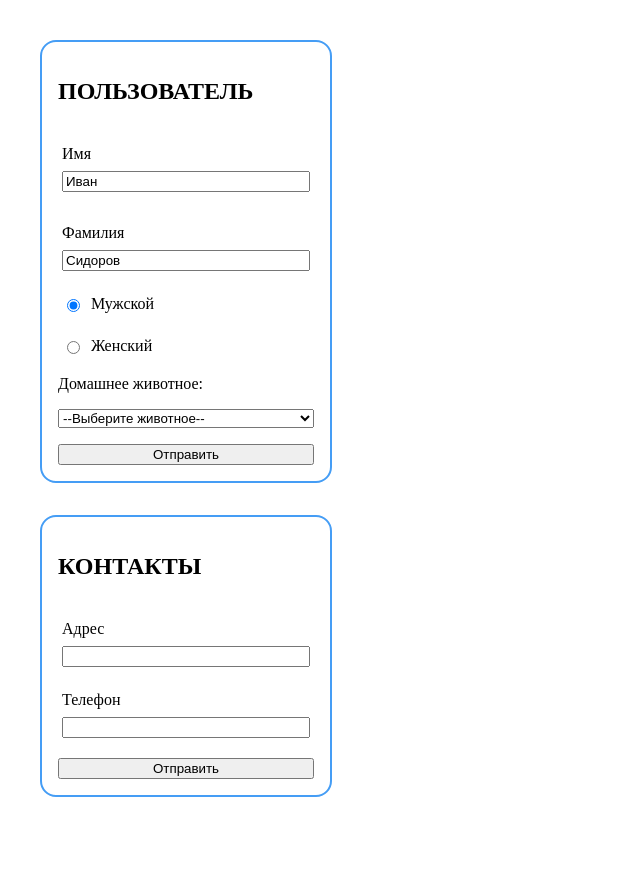
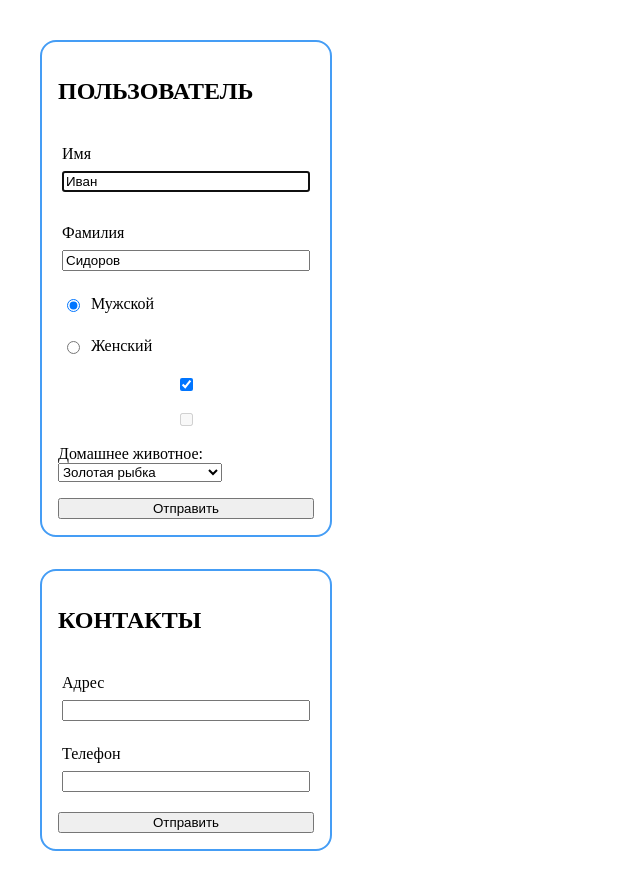
Before and after one commit to dpolevodin/lesson-js-core, a plain HTML site: page pages/form2.html in a window 1280 px wide. Shown: the whole page, without its empty margins (0-640 px from the left). Before the commit the page ends 869 px from the top, so only its background shows below. Drawn offline with Linux system fonts and the light colour scheme.

Commit message:
added examples

```diff
--- a/pages/form2.html
+++ b/pages/form2.html
@@ -35,13 +35,17 @@
     </style>
 </head>
 <body>
-<form class="form" name="mainForm" onsubmit="alert('Форма отправлена!')">
+
+<form class="form" name="mainForm" onubmit="alert('Форма отправлена!')" >
+
     <h2 class="form__title">ПОЛЬЗОВАТЕЛЬ</h2>
+
     <label class="form__label">
         Имя
         <input type="text" name="firstName" class="form__input" />
         <span id="result"></span>
     </label>
+
     <label class="form__label">
         Фамилия
         <input type="text" name="lastName" id="lastField" class="form__input" />
@@ -51,12 +55,17 @@
         <input type="radio" name="gender" class="form__input" value="male" checked/>
         Мужской
     </label>
+
     <label class="form__label form__label_inline">
-        <input type="radio" name="gender" class="form__input" value="female"/>
+        <input type="radio" name="gender" class="form__input" value="female" />
         Женский
     </label>
-    <label for="petSelect">Домашнее животное:</label>
-    <select name="pets" id="petSelect">
+    <input type="checkbox" name="isAdmin" />
+    <input type="checkbox" name="isStudent" />
+
+    <label>
+        Домашнее животное:
+        <select name="pets">
             <option value="">--Выберите животное--</option>
             <option value="dog">Собака</option>
             <option value="cat">Кошка</option>
@@ -64,8 +73,11 @@
             <option value="parrot">Паук</option>
             <option value="goldfish">Золотая рыбка</option>
         </select>
+    </label>
+
     <button type="submit" name="formButton">Отправить</button>
 </form>
+
 <form class="form" name="secondaryForm">
     <h2 class="form__title">КОНТАКТЫ</h2>
     <label class="form__label">
@@ -74,7 +86,7 @@
             type="text"
             name="address"
             class="form__input"
-            onchange="alert(`Введенный адрес: ${this.value}`)"
+            onchange="alert(`Еще раз проверьте введенный адрес: ${this.value}`)"
         />
     </label>
     <label class="form__label">
@@ -83,52 +95,158 @@
     </label>
     <button type="submit" tabindex="0">Отправить</button>
 </form>
+
 <script>
-    const mainForm = document.forms.mainForm;
-    const genderRadio = mainForm.elements['gender'][0]
-    const firstInput = mainForm.firstName
+    const forms = document.forms
+    // console.log(forms, 'forms')
+
+    const newForms = [...forms]
+    // console.log(Array.isArray(newForms), 'isArray')
+
+    // const mainForm = document.forms[0]
+    // console.log(mainForm, 'mainForm')
+
+    const mainForm = document.forms.mainForm
+    console.log(mainForm, 'mainForm')
+
+    const firstNameInput = mainForm.firstName
     const lastNameInput = mainForm.lastName
-    let petSelect = mainForm.pets
-    console.log(mainForm.elements['gender'], 'mainForm.elements gender')
-    console.log(genderRadio.form, 'genderRadio')
-    console.log(mainForm.lastName.value, 'input value')
-    console.log(mainForm.gender.value, 'gender value')
-    console.log(petSelect, 'petSelect')
-    console.log(firstInput, 'firstInput')
-    mainForm.lastName.value = 'Сидоров'
+    const genderRadio = mainForm.gender
 
-    // TODO: Пример работы с select
-    // petSelect.options[2].selected = true;
-    // petSelect.selectedIndex = 2;
-    // petSelect.value = 'hamster';
 
-    firstInput.value = 'Иван'
-    firstInput.onblur = (event) => {
-        if (!event.target.value) alert('Заполните имя')
-    }
-    // firstInput.onfocus = () => firstInput.value = "";
-    // lastNameInput.focus()
+    const firstNameInputValue = firstNameInput.value
+    // console.log(firstNameInputValue)
 
-    mainForm.addEventListener("focus", () => mainForm.classList.add('focused'), true);
-    mainForm.addEventListener("blur", () => mainForm.classList.remove('focused'), true);
+    const lastNameInputValue = lastNameInput.value
+    // console.log(lastNameInputValue)
 
-    firstInput.oninput = () => result.innerHTML = firstInput.value;
+    const anotherFirstNameInput = document.forms.mainForm.firstName.disabled
+    // console.log(anotherFirstNameInput, 'anotherFirstNameInput')
 
-    const formButton = mainForm.formButton
-    formButton.addEventListener('click', (event) => {
-        event.preventDefault(); // Чтобы форма не отправлялась
-        const firstName = mainForm.firstName.value
-        const lastName = mainForm.lastName.value
-        const gender = mainForm.gender.value
+    const anotherGenderRadios = document.forms[0].gender.value
+    // console.log(anotherGenderRadios)
+
+    document.forms.mainForm.firstName.value = 'Иван'
+    document.forms.mainForm.lastName.value = 'Сидоров'
+    document.forms.mainForm.isAdmin.checked = true
+    document.forms.mainForm.isStudent.disabled = true
+
+    const formSelect = document.forms.mainForm.pets
+    console.log(formSelect)
+    // document.forms.mainForm.pets.options[2].selected = true
+    // document.forms.mainForm.pets.selectedIndex = 2
+    document.forms.mainForm.pets.value = 'goldfish'
+
+
+    // firstNameInput.onfocus = () => firstNameInput.value = ''
+    // firstNameInput.onblur = (event) => {
+    //     if (event.target.value === '') {
+    //         alert('Заполните имя!')
+    //     }
+    // }
+
+    document.forms.mainForm.firstName.focus()
+
+    mainForm.addEventListener('focus', () => mainForm.classList.add('focused'), {capture: true})
+    mainForm.addEventListener('blur', () => mainForm.classList.remove('focused'), {capture: true})
+
+    document.forms.mainForm.firstName.oninput = () => result.innerHTML = firstNameInput.value
+
+    document.forms.mainForm.addEventListener('submit', (event) => {
+        event.preventDefault()
+
+        const firstName = firstNameInput.value
+        const lastName = lastNameInput.value
+        const gender = genderRadio.value
+        const isAdmin = document.forms.mainForm.isAdmin.checked
 
         const formData = {
             firstName,
             lastName,
-            gender
+            gender,
+            isAdmin
         }
 
-        console.log(formData)
+        console.log(formData, 'formData')
+        axios.post('localhost', formData)
     })
+
+    // console.log(document.forms[0].isAdmin.checked)
+    // console.log(document.forms[0].isStudent.checked)
+
+    // const mainFormObject = {
+    //     firstName: <input name="firstName">,
+    //     lastName: <input name="lastName">,
+    //     gender: [<input name="gender">, <input name="gender">]
+    // }
+
+    // const newGenderRadio = [...genderRadio] - для получения массива из коллекции
+
+    // console.log(firstNameInput)
+    // console.log(lastNameInput)
+    // console.log(genderRadio)
+    // console.log(genderRadio[0].form, 'genderRadio')
+    //
+    // const anotherFirstName = document.getElementsByName('firstName')[0]
+    // console.log(anotherFirstName, 'anotherFirstName')
+    // const anotherFirstNameParentForm = anotherFirstName.form
+    // console.log(anotherFirstNameParentForm, 'anotherFirstNameParentForm')
+
+
+
+
+
+
+
+
+
+
+
+    // const mainForm = document.forms.mainForm;
+    // const genderRadio = mainForm.elements['gender'][0]
+    // const firstInput = mainForm.firstName
+    // const lastNameInput = mainForm.lastName
+    // let petSelect = mainForm.pets
+    // console.log(mainForm.elements['gender'], 'mainForm.elements gender')
+    // console.log(genderRadio.form, 'genderRadio')
+    // console.log(mainForm.lastName.value, 'input value')
+    // console.log(mainForm.gender.value, 'gender value')
+    // console.log(petSelect, 'petSelect')
+    // console.log(firstInput, 'firstInput')
+    // mainForm.lastName.value = 'Сидоров'
+    //
+    // // TODO: Пример работы с select
+    // // petSelect.options[2].selected = true;
+    // // petSelect.selectedIndex = 2;
+    // // petSelect.value = 'hamster';
+    //
+    // firstInput.value = 'Иван'
+    // firstInput.onblur = (event) => {
+    //     if (!event.target.value) alert('Заполните имя')
+    // }
+    // // firstInput.onfocus = () => firstInput.value = "";
+    // // lastNameInput.focus()
+    //
+    // mainForm.addEventListener("focus", () => mainForm.classList.add('focused'), true);
+    // mainForm.addEventListener("blur", () => mainForm.classList.remove('focused'), true);
+    //
+    // firstInput.oninput = () => result.innerHTML = firstInput.value;
+    //
+    // const formButton = mainForm.formButton
+    // formButton.addEventListener('click', (event) => {
+    //     event.preventDefault(); // Чтобы форма не отправлялась
+    //     const firstName = mainForm.firstName.value
+    //     const lastName = mainForm.lastName.value
+    //     const gender = mainForm.gender.value
+    //
+    //     const formData = {
+    //         firstName,
+    //         lastName,
+    //         gender
+    //     }
+    //
+    //     console.log(formData)
+    // })
 
 </script>
 </body>
```
Also changed, not shown: pages/ dom.html (+1 -1 lines), script_dom.js (+11 -2 lines). Lines whose indentation alone changed are shown as unchanged.
